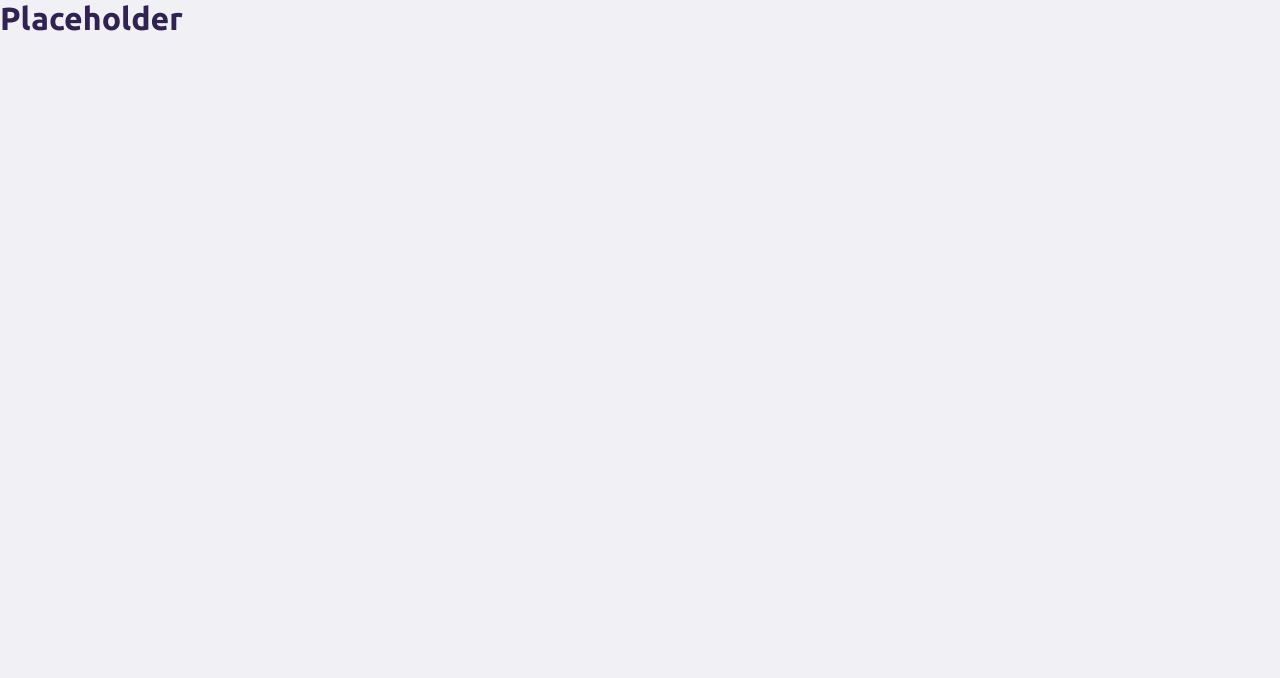
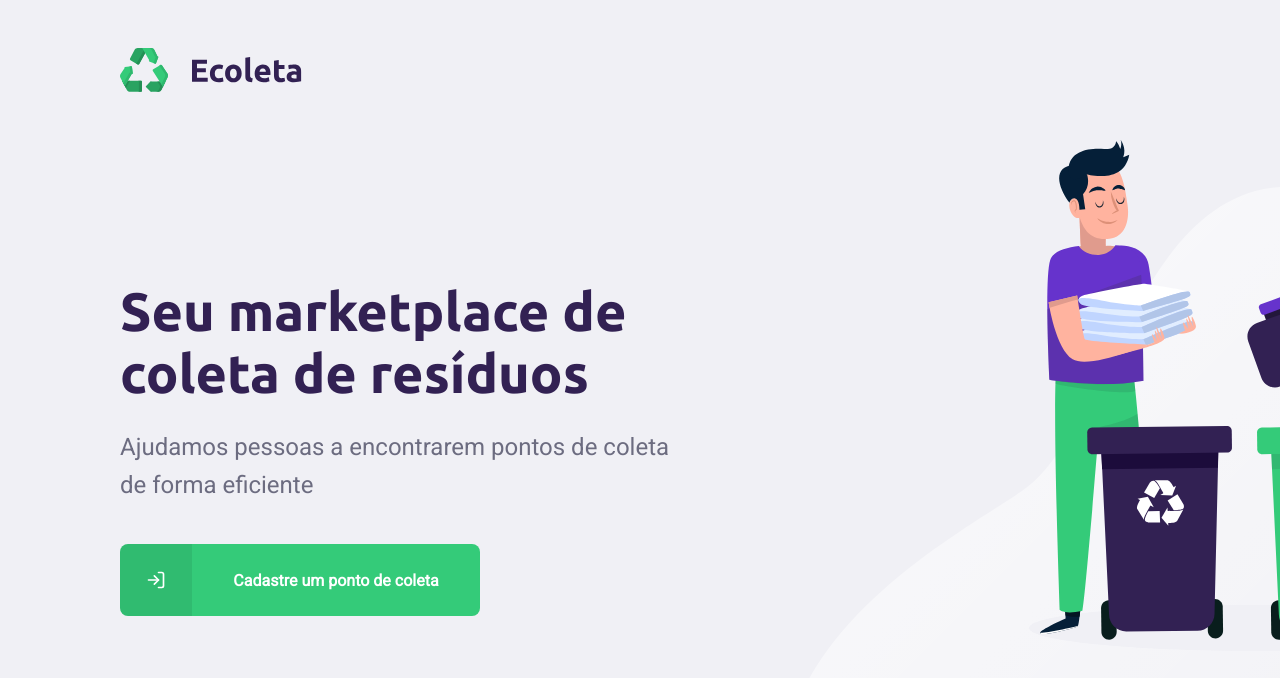
Before and after one commit to yanuehara/rocketseat-next-level-week, a React (Create React App) app in the folder web/: page / in a window 1280 px wide. Shown: the top 678 px of the page. Built offline with nearby package versions, Linux system fonts and the light colour scheme.

Commit message:
Adds Home component
Signed-off-by: Yan Uehara <yanuehara@hotmail.com>

```diff
--- a/web/package.json
+++ b/web/package.json
@@ -12,6 +12,7 @@
     "@types/react-dom": "^16.9.0",
     "react": "^16.13.1",
     "react-dom": "^16.13.1",
+    "react-icons": "^3.10.0",
     "react-scripts": "3.4.1",
     "typescript": "~3.7.2"
   },
--- a/web/src/App.tsx
+++ b/web/src/App.tsx
@@ -1,9 +1,11 @@
 import React from 'react';
 import './App.css';
 
+import Home from './pages/Home';
+
 function App() {
   return (
-    <h1>Placeholder</h1>
+    <Home />
   );
 }
 
--- /dev/null
+++ b/web/src/pages/Home/index.tsx
@@ -0,0 +1,33 @@
+import React from 'react';
+import {FiLogIn} from 'react-icons/fi';
+
+import './styles.css';
+import logo from '../../assets/logo.svg';
+
+const Home = () => {
+    return (
+        <div id="page-home">
+            <div className="content">
+                <header>
+                    <img src={logo} alt="Logo do projeto"/>
+                </header>
+
+                <main>
+                    <h1>Seu marketplace de coleta de resíduos</h1>
+                    <p>
+                        Ajudamos pessoas a encontrarem pontos de coleta de forma eficiente
+                    </p>
+
+                    <a href="cadastro">
+                        <span>
+                            <FiLogIn />
+                        </span>
+                        <strong>Cadastre um ponto de coleta</strong>
+                    </a>
+                </main>
+            </div>
+        </div>
+    );
+}
+
+export default Home;
--- /dev/null
+++ b/web/src/pages/Home/styles.css
@@ -0,0 +1,107 @@
+#page-home {
+    height: 100vh;
+
+    background: url('../../assets/home-background.svg') no-repeat 780px bottom;
+  }
+
+  #page-home .content {
+    width: 100%;
+    height: 100%;
+    max-width: 1100px;
+    margin: 0 auto;
+    padding: 0 30px;
+
+    display: flex;
+    flex-direction: column;
+    align-items: flex-start;
+  }
+
+  #page-home .content header {
+    margin: 48px 0 0;
+  }
+
+  #page-home .content main {
+    flex: 1;
+    max-width: 560px;
+
+    display: flex;
+    flex-direction: column;
+    justify-content: center;
+  }
+
+  #page-home .content main h1 {
+    font-size: 54px;
+    color: var(--title-color);
+  }
+
+  #page-home .content main p {
+    font-size: 24px;
+    margin-top: 24px;
+    line-height: 38px;
+  }
+
+  #page-home .content main a {
+    width: 100%;
+    max-width: 360px;
+    height: 72px;
+    background: var(--primary-color);
+    border-radius: 8px;
+    text-decoration: none;
+
+    display: flex;
+    align-items: center;
+    overflow: hidden;
+
+    margin-top: 40px;
+  }
+
+  #page-home .content main a span {
+    display: block;
+    background: rgba(0, 0, 0, 0.08);
+    width: 72px;
+    height: 72px;
+
+    display: flex;
+    align-items: center;
+    justify-content: center;
+    transition: background-color 0.2s;
+  }
+
+  #page-home .content main a span svg {
+    color: #FFF;
+    width: 20px;
+    height: 20px;
+  }
+
+  #page-home .content main a strong {
+    flex: 1;
+    text-align: center;
+    color: #FFF;
+  }
+
+  #page-home .content main a:hover {
+    background: #2FB86E;
+  }
+
+@media(max-width: 900px) {
+    #page-home .content {
+      align-items: center;
+      text-align: center;
+    }
+
+    #page-home .content header {
+      margin: 48px auto 0;
+    }
+
+    #page-home .content main {
+      align-items: center;
+    }
+
+    #page-home .content main h1 {
+      font-size: 42px;
+    }
+
+    #page-home .content main p {
+      font-size: 24px;
+    }
+  }
```
Also changed, not shown: 1 other file (tests, documents, lock files or other folders).
